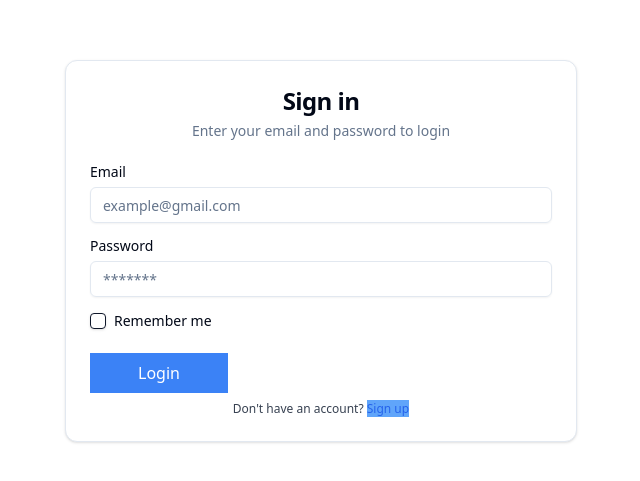
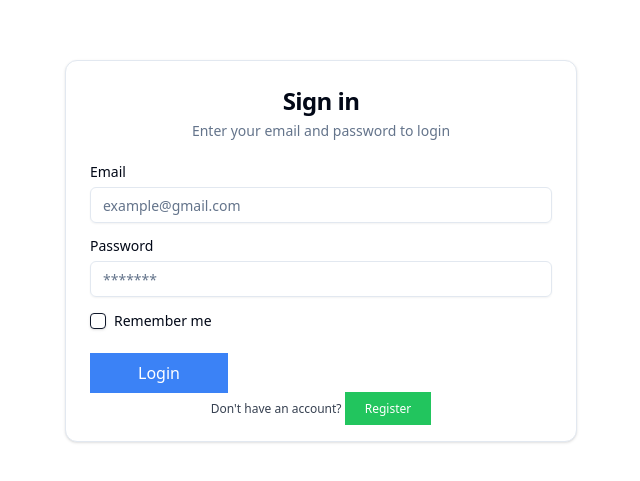
Before and after one commit to DipPal513/truthGate_frontend, a React (Vite) app: page /login in a window 1280 px wide. Shown: the part 149-630 px from the top of the page, without its empty margins (319-959 px from the left). Built offline with nearby package versions, Linux system fonts and the light colour scheme; no server answers.

Commit message:
register linked to login

```diff
--- a/src/pages/Register.jsx
+++ b/src/pages/Register.jsx
@@ -60,7 +60,7 @@ export default function Register() {
           </CardHeader>
           <CardContent className="grid gap-4">
             <div className="grid gap-2">
-            <div className="mb-4">
+            {/* <div className="mb-4">
         <label className="block py-4">
           <span className="font-semibold block mb-3">Choose profile photo</span>
           <Input
@@ -80,7 +80,7 @@ export default function Register() {
             onChange={(e) => imageHandler(e)}
           />
         </label>
-      </div>
+      </div> */}
               <Label htmlFor="name">Name</Label>
               <Input
                 id="name"
--- a/src/pages/login.jsx
+++ b/src/pages/login.jsx
@@ -109,7 +109,7 @@ Loading...</> : "Login"}
             <p className="mt-2 text-xs text-center text-gray-700">
               {" "}
               Don't have an account?{" "}
-              <Link to="/register" className=" text-blue-600 hover:underline bg-blue-400">Sign up</Link>
+              <Link to="/register" className=" text-white hover:underline bg-green-500 px-5 py-2 ">Register</Link>
             </p>
           </CardFooter>
         </Card>
```
